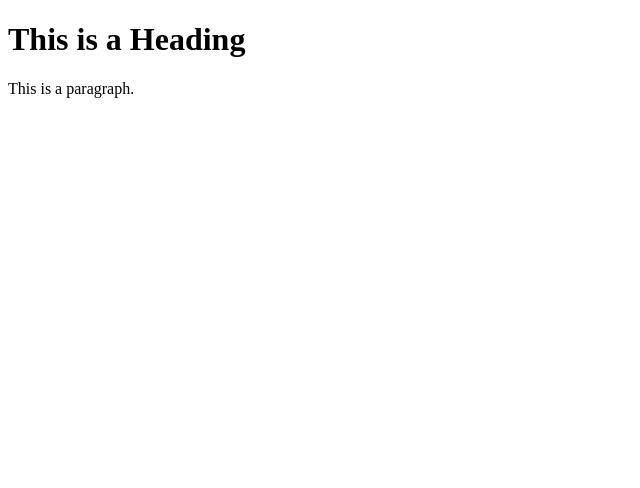
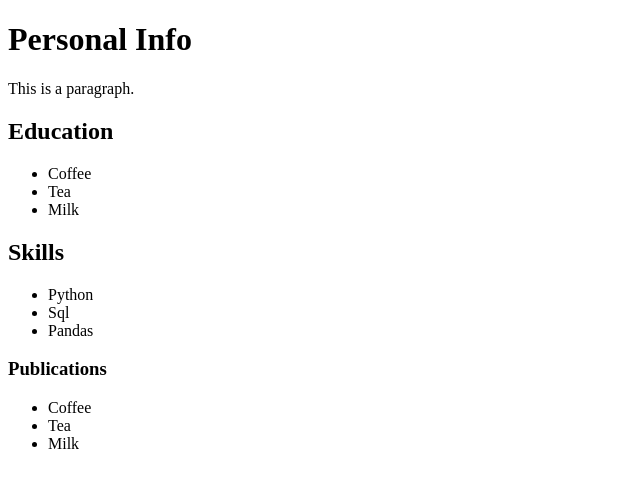
Before and after one commit to GegeLin/gegelin.github.io, a plain HTML site: page index.html in a window 1280 px wide. Shown: the whole page, without its empty margins (0-640 px from the left). Drawn offline with Linux system fonts and the light colour scheme.

Commit message:
Update index.html

```diff
--- a/index.html
+++ b/index.html
@@ -1,12 +1,35 @@
 <!DOCTYPE html>
 <html>
 <head>
-<title>Page Title</title>
+<title>Gege Lin</title>
 </head>
+
 <body>
 
-<h1>This is a Heading</h1>
+<h1>Personal Info</h1>
 <p>This is a paragraph.</p>
+
+<h2>Education</h2>
+<ul>
+  <li>Coffee</li>
+  <li>Tea</li>
+  <li>Milk</li>
+</ul>
+
+<h2>Skills</h2>
+<ul>
+  <li>Python</li>
+  <li>Sql</li>
+  <li>Pandas</li>
+</ul>
+
+
+<h3>Publications</h3>
+<ul>
+  <li>Coffee</li>
+  <li>Tea</li>
+  <li>Milk</li>
+</ul>
 
 </body>
 </html>
```
